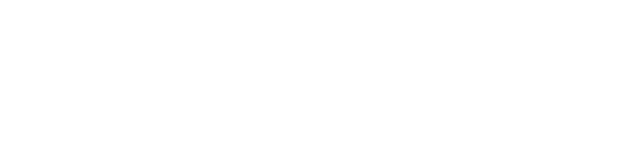
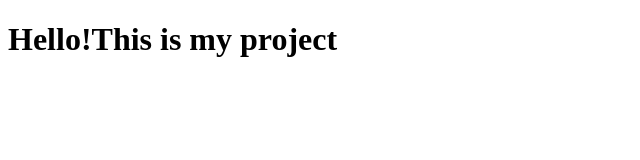
Before and after one commit to vladimirOFFna/geniusJS, a plain HTML site: page index.html in a window 1280 px wide. Shown: the whole page, without its empty margins (0-640 px from the left). Drawn offline with Linux system fonts and the light colour scheme.

Commit message:
Add titele to index.html

```diff
--- a/index.html
+++ b/index.html
@@ -8,7 +8,7 @@
 </head>
 
 <body>
-
+    <h1>Hello!This is my project</h1>
 </body>
 
 </html>
```
